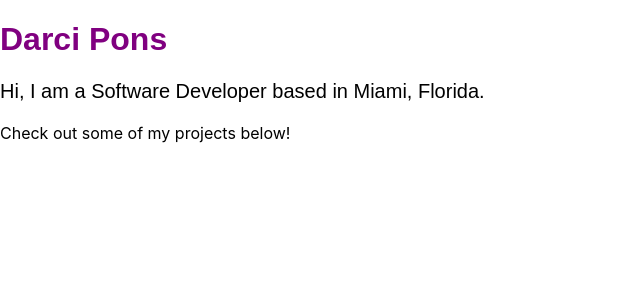
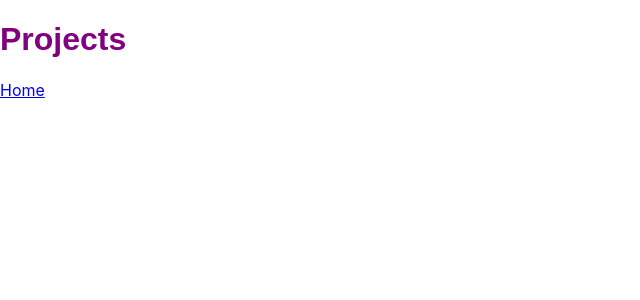
Before and after one commit to darcipons/portfolio_darci_pons, a React (Create React App) app: page /projects in a window 1280 px wide. Shown: the top 300 px of the page, without its empty margins (0-640 px from the left). Built offline with nearby package versions, Linux system fonts and the light colour scheme.

Commit message:
links between home and projects page

```diff
--- a/package.json
+++ b/package.json
@@ -5,6 +5,7 @@
   "dependencies": {
     "react": "^16.9.0",
     "react-dom": "^16.9.0",
+    "react-router-dom": "^5.0.1",
     "react-scripts": "3.1.1"
   },
   "scripts": {
--- a/src/App.js
+++ b/src/App.js
@@ -1,14 +1,16 @@
 import React from 'react';
+import { BrowserRouter, Route } from 'react-router-dom'
+import Home from './pages/Home'
+import Projects from './pages/Projects'
 import './App.css';
 
 
 const App = () => {
   return (
-    <div>
-      <h1>Darci Pons</h1>
-      <p className="bio">Hi, I am a Software Developer based in Miami, Florida.</p>
-      <p>Check out some of my projects below!</p>
-    </div>
+    <BrowserRouter>
+        <Route exact path="/" component={Home} />
+        <Route path="/projects" component={Projects} />
+    </BrowserRouter>
   );
 }
 
--- /dev/null
+++ b/src/pages/Home.js
@@ -0,0 +1,13 @@
+import React from 'react'
+import { Link } from 'react-router-dom'
+const Home = () => {
+
+  return(
+    <div>
+    <h1>Darci Pons</h1>
+    <Link to={`/projects`}>Projects</Link>
+    </div>
+  )
+}
+
+export default Home
--- a/src/pages/Projects.js
+++ b/src/pages/Projects.js
@@ -1,9 +1,13 @@
 import React from 'react'
+import { Link } from 'react-router-dom'
 
-return (
-  <div>
-  <h1>Projects</h1>
-  </div>
-)
+const Projects = () => {
+  return (
+    <div>
+    <h1>Projects</h1>
+    <Link to={`/`}>Home</Link>
+    </div>
+  )
+}
 
 export default Projects
```
Also changed, not shown: 1 other file (tests, documents, lock files or other folders).
